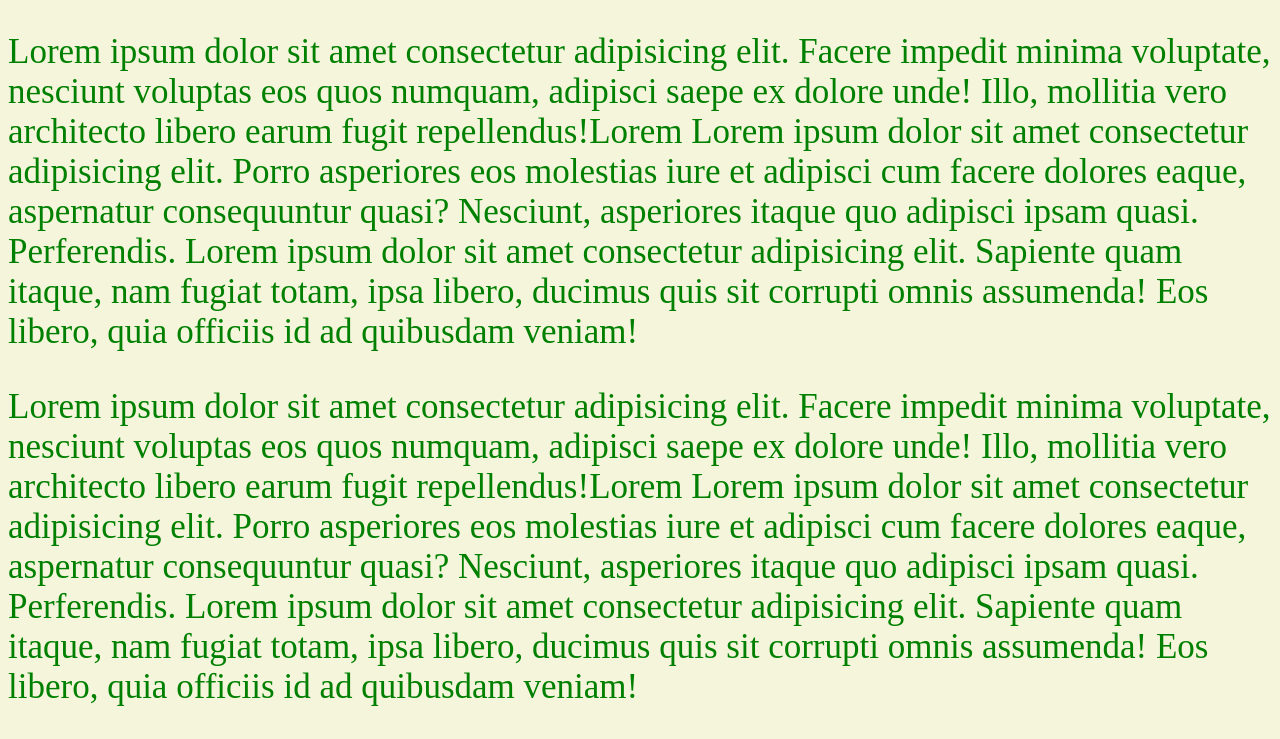
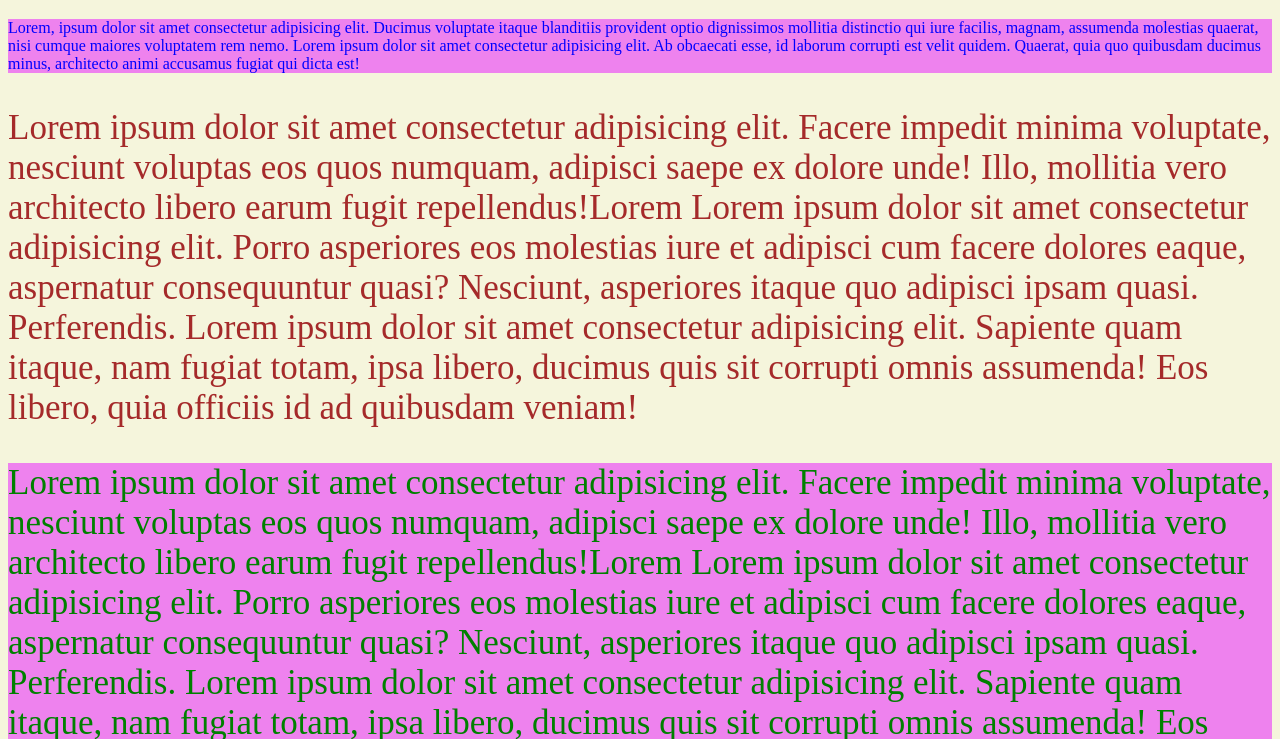
Before and after one commit to ToledoVictorIgnacio/fullstack, a plain HTML site: page 02-hola/index.html in a window 1280 px wide. Shown: the part 61-800 px from the top of the page. Drawn offline with Linux system fonts and the light colour scheme.

Commit message:
todo lo que hice en la clase 8

```diff
--- a/02-hola/css/index.css
+++ b/02-hola/css/index.css
@@ -8,3 +8,21 @@ p{
     font-size: 35px;
     color: saddlebrown;
 }
+
+div{
+    color: blue;
+}
+
+/* 1. Selector con ID */
+#colorMarron{
+    color: brown;
+}
+
+/* 2. Selector de Clase */
+.colorFondo{
+    background: violet;
+}
+
+.textoGrande{
+    font-size: 60px;
+}
--- a/02-hola/index.html
+++ b/02-hola/index.html
@@ -21,11 +21,17 @@
         Bienvenido a mi pagina de Ecomerce
     </h1>
 
-    <p>
+    <div class="colorFondo" >
+        Lorem, ipsum dolor sit amet consectetur adipisicing elit. Ducimus voluptate itaque blanditiis provident optio dignissimos mollitia distinctio qui iure facilis, magnam, assumenda molestias quaerat, nisi cumque maiores voluptatem rem nemo. Lorem ipsum dolor sit amet consectetur adipisicing elit. Ab obcaecati esse, id laborum corrupti est velit quidem. Quaerat, quia quo quibusdam ducimus minus, architecto animi accusamus fugiat qui dicta est!
+    </div>
+
+    <!-- 1. asigno al tag un id -->
+    <p id="colorMarron">
         Lorem ipsum dolor sit amet consectetur adipisicing elit. Facere impedit minima voluptate, nesciunt voluptas eos quos numquam, adipisci saepe ex dolore unde! Illo, mollitia vero architecto libero earum fugit repellendus!Lorem Lorem ipsum dolor sit amet consectetur adipisicing elit. Porro asperiores eos molestias iure et adipisci cum facere dolores eaque, aspernatur consequuntur quasi? Nesciunt, asperiores itaque quo adipisci ipsam quasi. Perferendis. Lorem ipsum dolor sit amet consectetur adipisicing elit. Sapiente quam itaque, nam fugiat totam, ipsa libero, ducimus quis sit corrupti omnis assumenda! Eos libero, quia officiis id ad quibusdam veniam!
     </p>
 
-    <p>
+    <!-- 2. asignamos una clase al html -->
+    <p class="colorFondo">
         Lorem ipsum dolor sit amet consectetur adipisicing elit. Facere impedit minima voluptate, nesciunt voluptas eos quos numquam, adipisci saepe ex dolore unde! Illo, mollitia vero architecto libero earum fugit repellendus!Lorem Lorem ipsum dolor sit amet consectetur adipisicing elit. Porro asperiores eos molestias iure et adipisci cum facere dolores eaque, aspernatur consequuntur quasi? Nesciunt, asperiores itaque quo adipisci ipsam quasi. Perferendis. Lorem ipsum dolor sit amet consectetur adipisicing elit. Sapiente quam itaque, nam fugiat totam, ipsa libero, ducimus quis sit corrupti omnis assumenda! Eos libero, quia officiis id ad quibusdam veniam!
     </p>
 
@@ -45,5 +51,11 @@
 
     </style>
 
+    <footer>
+        <p class="textoGrande" id="colorMarron">
+            Lorem ipsum dolor, sit amet consectetur adipisicing elit. Modi earum tenetur similique quo sunt, quas quis iste. Amet deleniti officiis, ipsam doloribus natus facere ratione delectus minima cupiditate quod aliquam. Lorem ipsum dolor, sit amet consectetur adipisicing elit. Provident rem fugiat quisquam a veritatis facere nulla reprehenderit consequuntur iusto pariatur, incidunt facilis cumque ea quos illo laborum possimus libero nisi?
+        </p>
+    </footer>
+
 </body>
 </html>
--- a/git.txt
+++ b/git.txt
@@ -23,3 +23,7 @@
 8. git status (consulta el estado de git)
 
 9. git no guarda directorios vacios por default
+
+10. git remote -v (me muestra donde estan los codigos guardados en remoto)
+
+11. git log (me muestra los commits hechos y quien los hizo)
```
